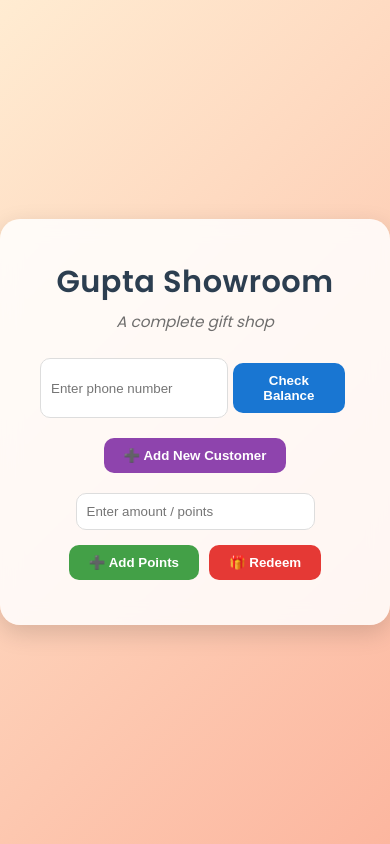
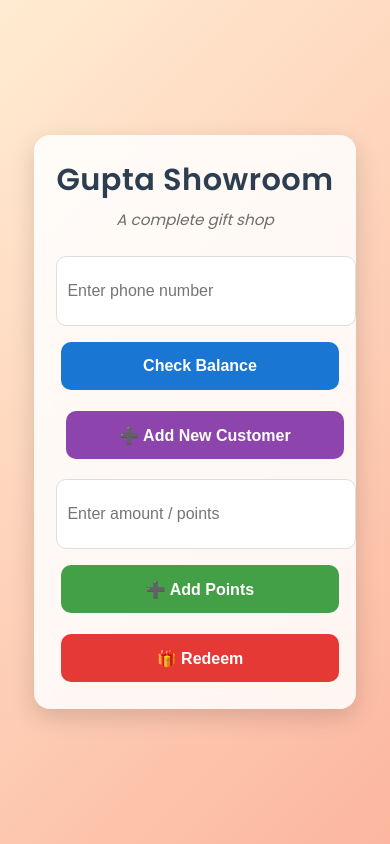
Before and after one commit to aashna1301/loyalty-frontend, a React (Create React App) app: page / in a window 390 px wide. Built offline with nearby package versions, Linux system fonts and the light colour scheme.

Commit message:
Updated: Added features to make it mobile compatible

```diff
--- a/src/App.css
+++ b/src/App.css
@@ -224,3 +224,45 @@ body {
   from { transform: translateY(20px); opacity: 0; }
   to { transform: translateY(0); opacity: 1; }
 }
+
+/* --- Step 3: mobile button sizing --- */
+:root {
+  --tap-size: 48px; /* minimum recommended touch height */
+}
+
+.primary-btn,
+.success-btn,
+.danger-btn,
+.secondary-btn {
+  min-height: var(--tap-size);
+  font-size: 16px; /* prevents iOS zoom */
+  width: 100%;     /* make buttons full width on phones */
+  margin-top: 6px;
+}
+
+/* --- Step 4: vertical input layout for small screens --- */
+@media (max-width: 480px) {
+  .input-group {
+    flex-direction: column;
+    align-items: stretch;
+    gap: 10px;
+  }
+
+  .input-group input {
+    width: 100%;
+    font-size: 16px;  /* avoids zoom on focus iOS */
+    min-height: 48px;
+  }
+
+  .btn-group {
+    display: grid;
+    grid-template-columns: 1fr;
+    gap: 10px;
+  }
+
+  .card {
+    padding: 22px;
+    width: 94%;
+    border-radius: 16px;
+  }
+}
--- a/src/App.js
+++ b/src/App.js
@@ -110,6 +110,7 @@ function App() {
         <div className="input-group">
           <input
             type="number"
+            inputMode="numeric"
             placeholder="Enter amount / points"
             value={amount}
             onChange={(e) => setAmount(e.target.value)}
```
